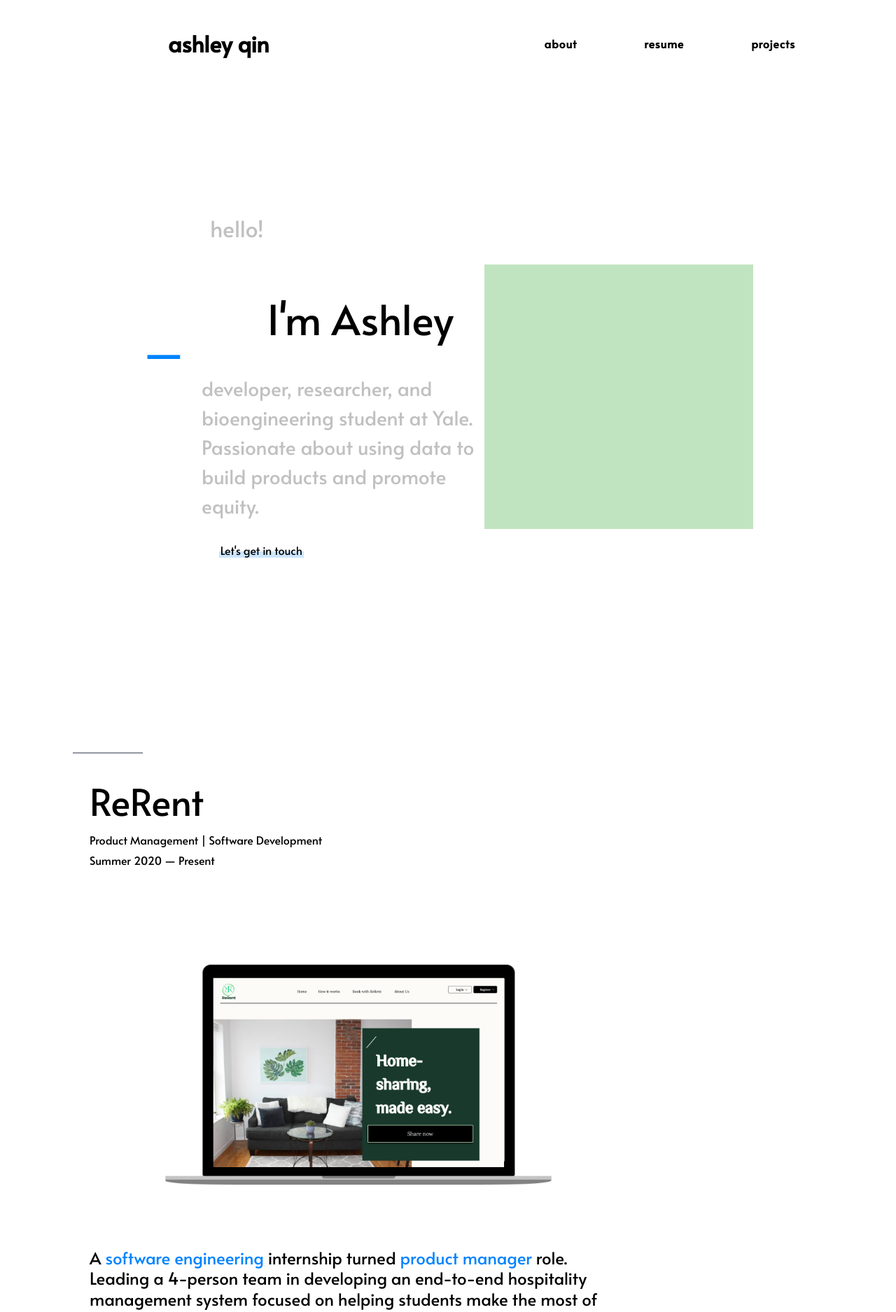
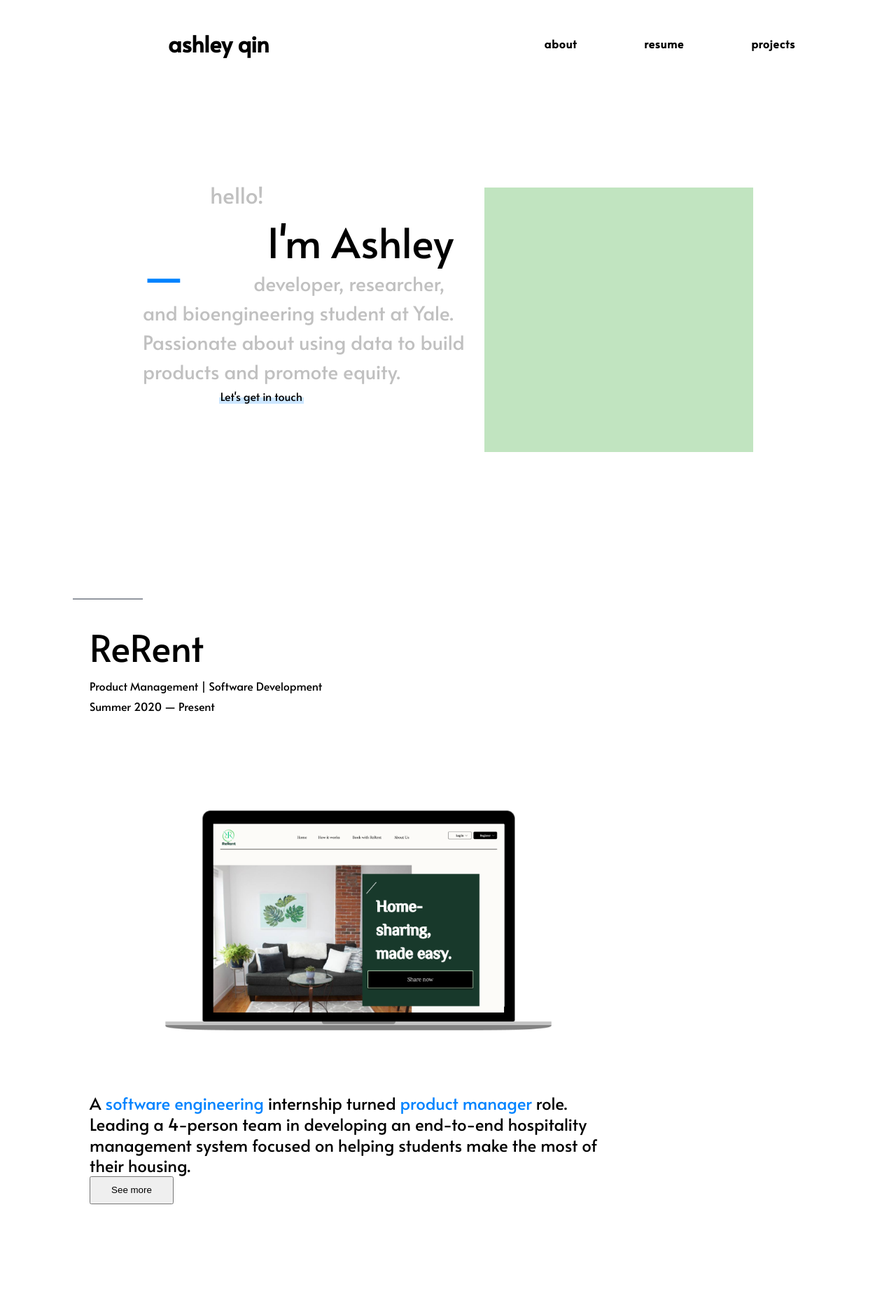
Before and after one commit to ashleyyqin/ashleyyqin.github.io, a Jekyll site: the page built from index.html, in a window 1280 px wide. Shown: the top 1875 px of the page at 70% size. Built offline with Jekyll 4.4.1, drawn with Linux system fonts in a browser that asks for light colours.

Commit message:
reformatting

```diff
--- a/index.html
+++ b/index.html
@@ -5,7 +5,7 @@
 <div class="card container mx-auto px-2 mb-4 clearfix header-text">
     <div class="subheader mt-1 py-2" style="display: flex;align-items: center;flex-flow: wrap; justify-content:center;">
         <div style="width: 30em; margin-bottom:3em;">
-            <span class="home-top"></span>
+<!--            <span class="home-top"></span>-->
             <span class="home-title1">hello!</span>
             <br>
             <br>
--- a/styles/main.css
+++ b/styles/main.css
@@ -405,10 +405,10 @@
 }
 
 .home-title1 {
-    margin-top: 1em;
+    /*margin-top: 1em;*/
     margin-bottom: 1em;
     margin-left: 3em;
-    display: block;
+    /*display: block;*/
     font-weight: 500;
     font-size: 200%;
     line-height: 150%;
@@ -425,7 +425,7 @@
 .home-subtitle {
     margin-bottom: 1em;
     margin-left: 3em;
-    display: block;
+    /*display: block;*/
     font-weight: 300;
     font-size: 175%;
     line-height: 150%;
```
